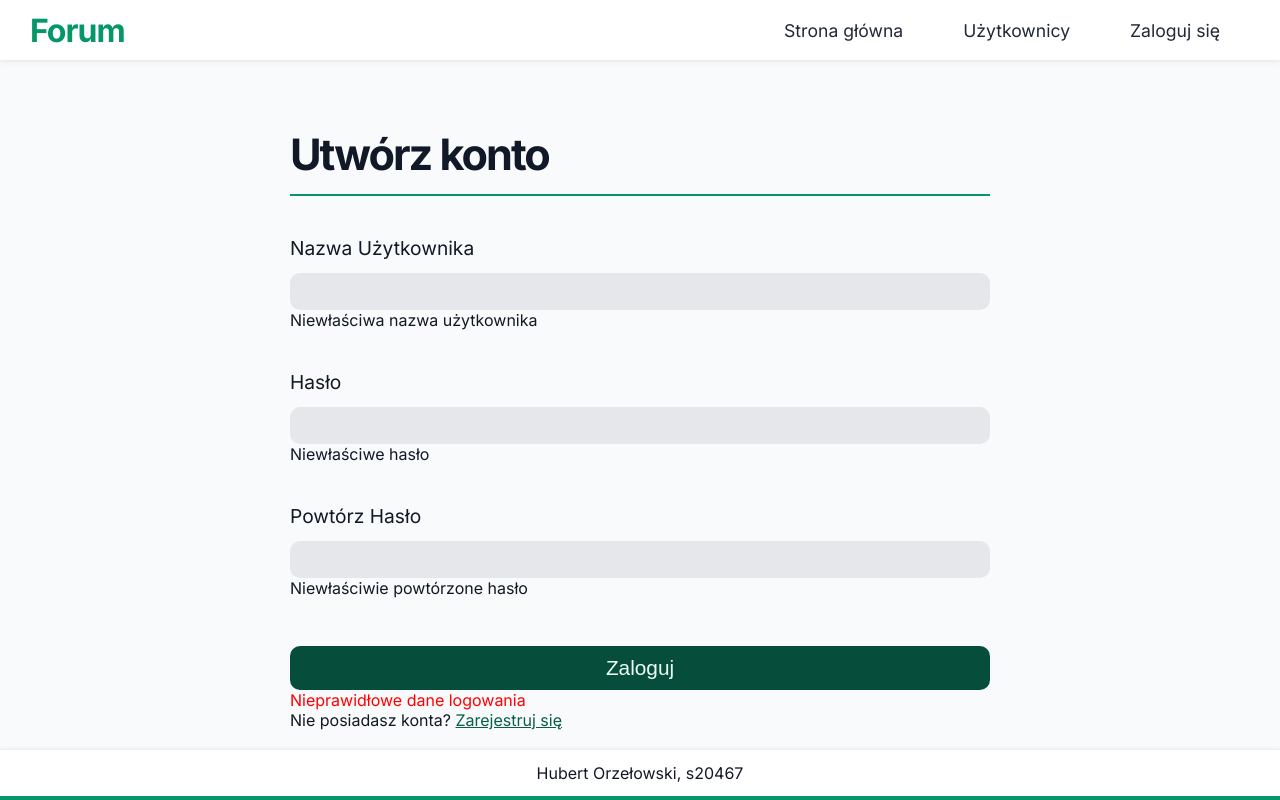
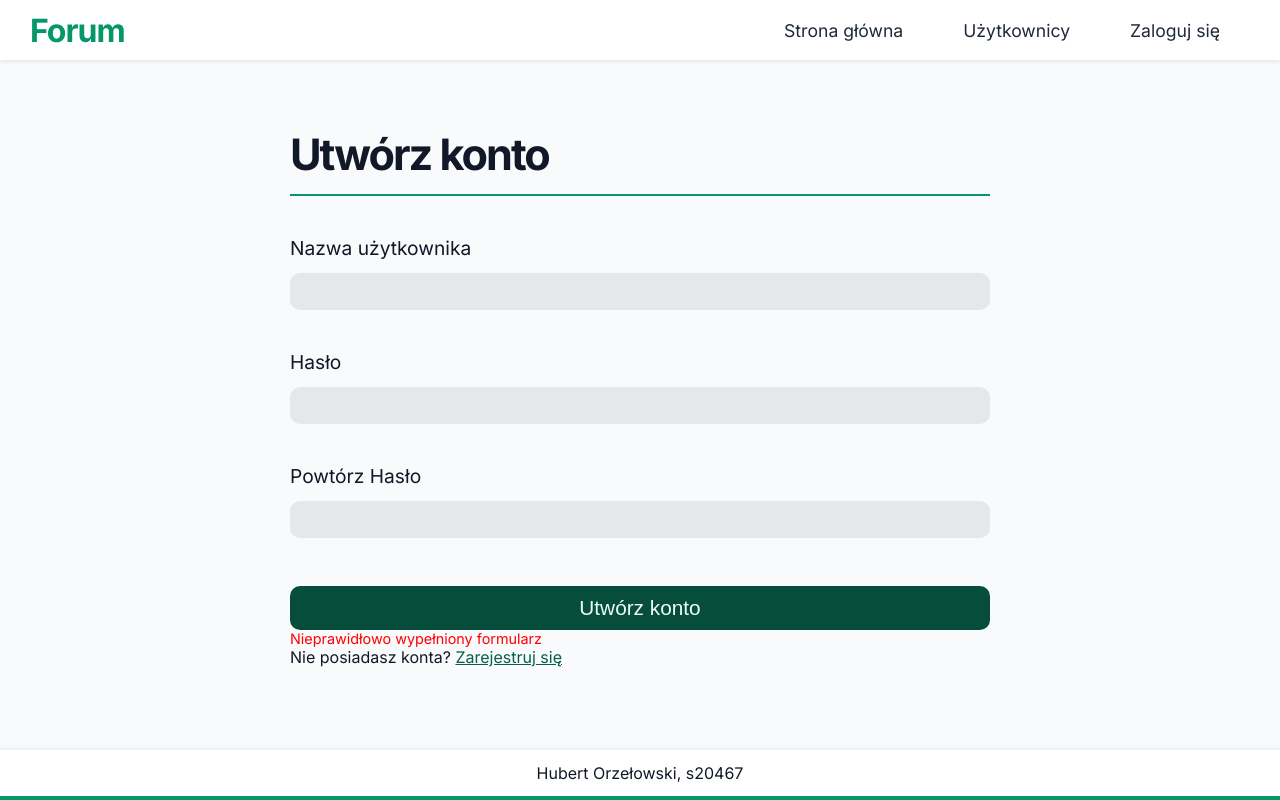
Before and after one commit to s20467/Forum_Frontend, an Angular app: page /users/new in a window 1280 px wide. Built offline with nearby package versions, Linux system fonts and the light colour scheme.

Commit message:
Make user create real component from html/css stub

```diff
--- a/src/app/users/user-create/user-create.component.css
+++ b/src/app/users/user-create/user-create.component.css
@@ -31,7 +31,7 @@ label{
     letter-spacing: -2px;
 }
 
-#username-input, #password-input, #password-repeat-input{
+input, textarea, select, option{
     width: 100%;
     font-size: 0.9rem;
     margin-top: 0.9em;
@@ -69,18 +69,16 @@ form button:hover{
     cursor: pointer;
 }
 
-textarea.ng-invalid.ng-touched, input.ng-invalid.ng-touched{
-    border: 3px solid red;
+form.ng-submitted textarea.ng-invalid, form.ng-submitted input.ng-invalid, form.ng-submitted select.ng-invalid{
+    border: 2px solid red;
     background-color: rgba(255, 0, 0, 0.1);
 }
 
-.invalid-form-message{
+.validation-message{
     color: red;
+    font-size: 0.9rem;
 }
 
-form:invalid .invalid-form-message{
-    display: inline-block;
-}
 
 
 
--- a/src/app/users/user-create/user-create.component.html
+++ b/src/app/users/user-create/user-create.component.html
@@ -1,23 +1,36 @@
 <div class="container">
     <h2 class="form-header">Utwórz konto</h2>
-    <form>
+    <form [formGroup]="userCreateForm" (ngSubmit)="onSubmit()" #form="ngForm">
         <div class="form-group">
-            <label class="form-label" for="username-input">Nazwa Użytkownika</label>
-            <input id="username-input" type="text" name="username" required minlength="3" maxlength="20" autofocus>
-            <p class="invalid-input-message">Niewłaściwa nazwa użytkownika</p>
+            <label class="form-label" for="username-input">Nazwa użytkownika</label>
+            <input formControlName="username" id="username-input" type="text" autofocus>
+            <p *ngIf="form.submitted && userCreateForm.get('username').hasError('required')" class="validation-message">Nazwa użytkownika jest wymagana</p>
+            <p *ngIf="form.submitted && userCreateForm.get('username').hasError('minlength') && !userCreateForm.get('username').hasError('required')" class="validation-message">Co najmniej 3 znaki</p>
+            <p *ngIf="form.submitted && userCreateForm.get('username').hasError('maxlength') && !userCreateForm.get('username').hasError('required')" class="validation-message">Co najwyżej 20 znaki</p>
+            <p *ngIf="form.submitted && userCreateForm.get('username').hasError('usernameUsed')" class="validation-message">Nazwa użytkownika zajęta</p>
         </div>
         <div class="form-group">
             <label class="form-label" for="password-input">Hasło</label>
-            <input id="password-input" type="password" name="password" required minlength="3" maxlength="20">
-            <p class="invalid-input-message">Niewłaściwe hasło</p>
+            <input
+                id="new-password-input"
+                type="password"
+                autofocus
+                formControlName="new-password">
+            <p *ngIf="form.submitted && userCreateForm.get('new-password').hasError('required')" class="validation-message">Hasło jest wymagane</p>
+            <p *ngIf="form.submitted && userCreateForm.get('new-password').hasError('minlength') && !userCreateForm.get('new-password').hasError('required')" class="validation-message">Hasło musi zawierać co najmniej 5 znaków</p>
+            <p *ngIf="form.submitted && userCreateForm.get('new-password').hasError('maxlength') && !userCreateForm.get('new-password').hasError('required')" class="validation-message">Hasło może zawierać co najwyżej 20 znaków</p>
         </div>
         <div class="form-group">
             <label class="form-label" for="password-repeat-input">Powtórz Hasło</label>
-            <input id="password-repeat-input" type="password" name="password-repeat" required minlength="3" maxlength="20">
-            <p class="invalid-input-message">Niewłaściwie powtórzone hasło</p>
+            <input
+                id="new-password-repeat-input"
+                type="password"
+                formControlName="new-password-repeat"
+                [class.ng-invalid]="userCreateForm.hasError('passwordRepeatMatch')">
+            <p *ngIf="form.submitted && userCreateForm.hasError('passwordRepeatMatch')" class="validation-message">Hasło oraz powtórzone hasło nie są takie same</p>
         </div>
-        <button type="Submit">Zaloguj</button>
-        <p class="invalid-form-message">Nieprawidłowe dane logowania</p>
+        <button type="Submit">Utwórz konto</button>
+        <p *ngIf="form.invalid" class="validation-message">Nieprawidłowo wypełniony formularz</p>
     </form>
     <p>Nie posiadasz konta? <a class="link" href="register.html">Zarejestruj się</a></p>
 </div>
--- a/src/app/users/user-create/user-create.component.ts
+++ b/src/app/users/user-create/user-create.component.ts
@@ -1,4 +1,9 @@
 import { Component, OnInit } from '@angular/core';
+import { FormControl, FormGroup, ValidationErrors, Validators } from '@angular/forms';
+import { ActivatedRoute, Router } from '@angular/router';
+import { User } from 'src/app/shared/user.model';
+import { usernameUsedValidator } from 'src/app/shared/username.validators';
+import { UsersService } from 'src/app/shared/users.service';
 
 @Component({
   selector: 'app-user-create',
@@ -7,9 +12,36 @@ import { Component, OnInit } from '@angular/core';
 })
 export class UserCreateComponent implements OnInit {
 
-  constructor() { }
+  userCreateForm: FormGroup;
+
+  constructor(private route: ActivatedRoute, private usersService: UsersService, private router: Router) { }
 
   ngOnInit(): void {
+    this.userCreateForm = new FormGroup({
+      'username': new FormControl(null, [Validators.required, Validators.minLength(5), Validators.maxLength(20)], usernameUsedValidator(this.usersService, null)),
+      'new-password': new FormControl(null, [Validators.required, Validators.minLength(5), Validators.maxLength(20)]),
+      'new-password-repeat': new FormControl(null)
+    }, this.passwordRepeatMatchValidator);
+  }
+
+  onSubmit(){
+    if(this.userCreateForm.valid){
+      let newUser: User = new User();
+      newUser.username = this.userCreateForm.value['username'];
+      newUser.password = this.userCreateForm.value['new-password'];
+      this.usersService.createUser(newUser).subscribe(() => {
+        this.usersService.emitUsersChanged();
+        this.router.navigate(['../list'], {relativeTo: this.route});
+      })
+    }
+  }
+
+  passwordRepeatMatchValidator(group: FormGroup): ValidationErrors{
+    if(group.controls['new-password'].value !== group.controls['new-password-repeat'].value){
+      group.controls['new-password-repeat'].setErrors({passwordRepeatMatch: true});
+      return {passwordRepeatMatch: true};
+    }
+    return null;
   }
 
 }
```
